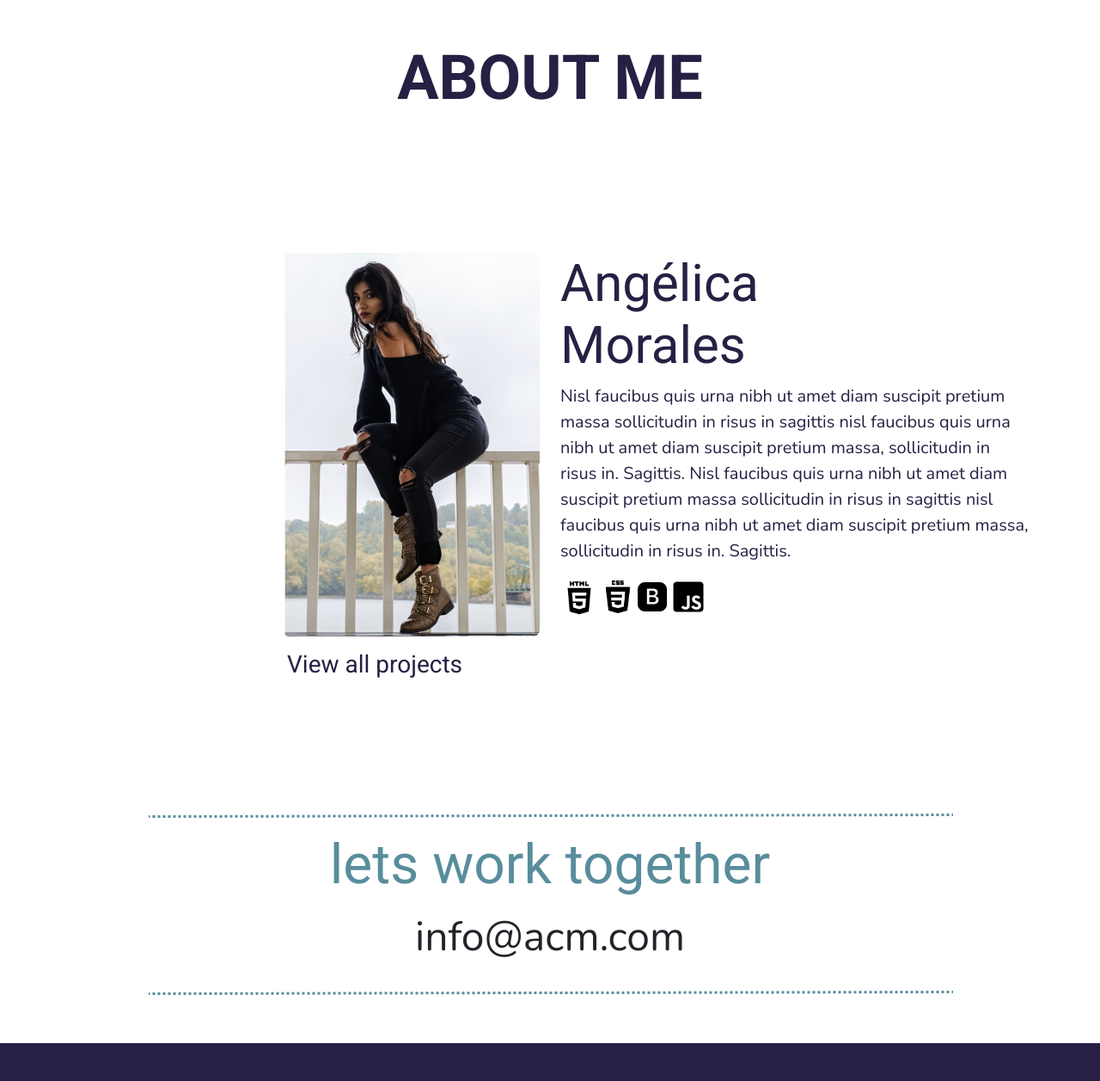
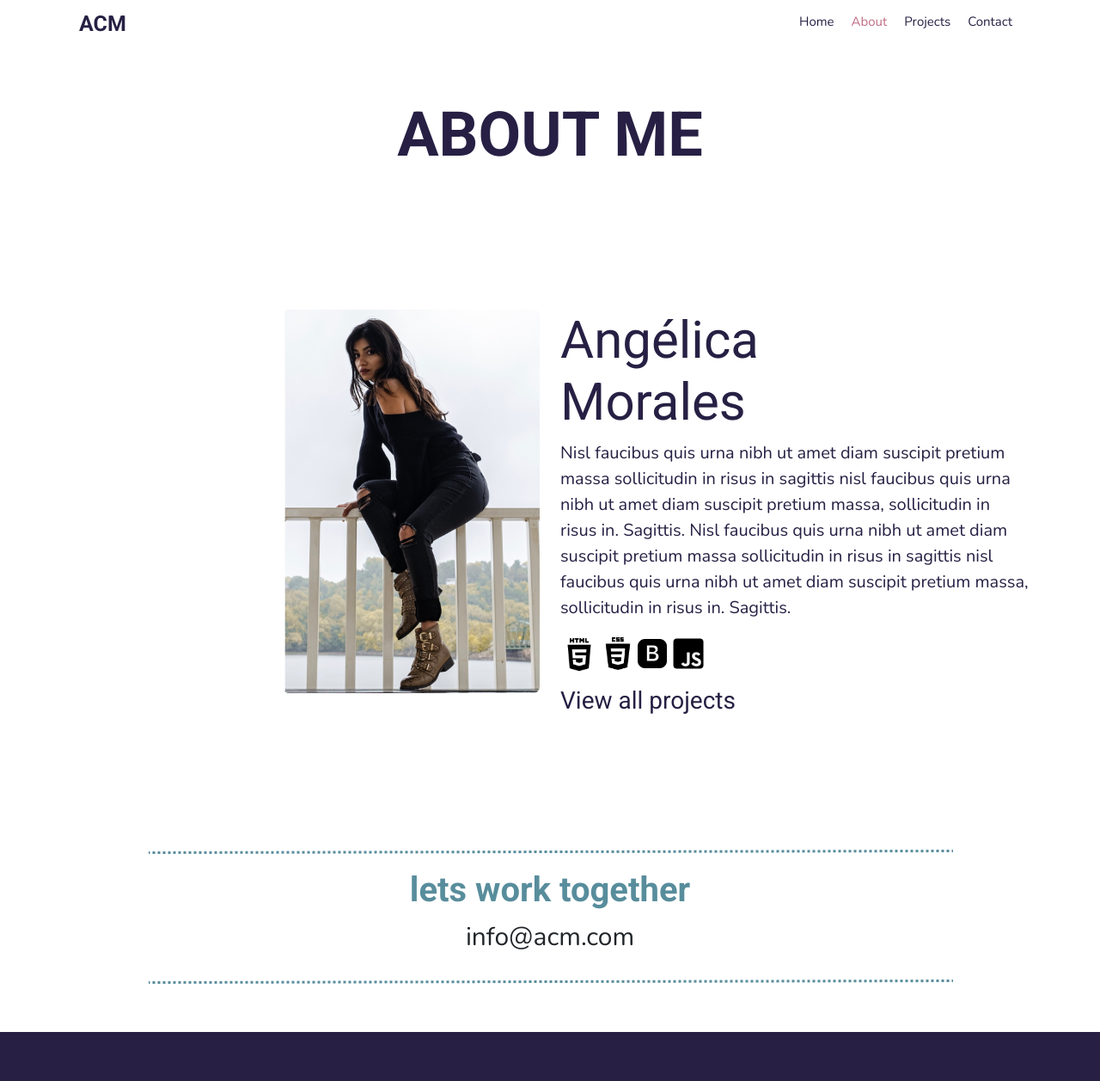
Before and after one commit to 000angelica/portfolio-project-ACM, a plain HTML site: page about-me/about-me.html in a window 1280 px wide. Shown: the top 1257 px of the page at 86% size. Drawn offline with nearby package versions, Linux system fonts and the light colour scheme.

Commit message:
about me nav and media

```diff
--- a/about-me/about-me-styles.css
+++ b/about-me/about-me-styles.css
@@ -1,3 +1,30 @@
+.nav-bar {
+}
+.initials {
+  color: var(--primary-color1);
+  line-height: 35px;
+  font-size: 25px;
+  font-family: var(--heading-font-family);
+  font-weight: bold;
+}
+nav,
+ul li {
+  display: inline;
+  padding: 10px;
+  margin: 0;
+  font-size: 15px;
+  font-family: var(--paragraph-font-family);
+  line-height: 10px;
+}
+nav a {
+  text-decoration: none;
+  color: var(--primary-color1);
+  transition: all 140ms ease-in-out;
+}
+nav a:hover,
+nav li.active a {
+  color: var(--primary-color3);
+}
 :root {
   --primary-color1: #272044;
   --primary-color2: #588d9c;
@@ -28,25 +55,26 @@
   font-family: var(--paragraph-font-family);
   font-size: 20px;
 }
-.view-All-Projects {
+.view-all-projects {
   font-family: var(--secondary-font-family);
+  transition: all 140ms ease-in-out;
 }
-.view-All-Projects:hover {
+.view-all-projects:hover {
   text-decoration: underline;
+  color: var(--primary-color3);
 }
 h3 {
   color: var(--primary-color2);
-  font-size: var(--64-font-size);
+  font-size: 40px;
   font-family: var(--heading-font-family);
 }
 p {
-  font-size: 48px;
+  font-size: 30px;
   font-family: var(--paragraph-font-family);
 }
 .fs-3 {
   margin-right: 90px;
 }
-
 .work-together {
   margin-top: 10px;
 }
@@ -87,7 +115,8 @@ h4 {
   }
   .selfie {
     width: 500px;
-    text-align: center;
+    display: flex;
+    justify-content: space-evenly;
   }
   .socials {
     margin: 0;
@@ -96,4 +125,12 @@ h4 {
     width: fit-content;
     text-align: center;
   }
+  .row {
+    display: flex;
+    justify-content: center;
+  }
+  h3,
+  .info {
+    font-size: 30px;
+  }
 }
--- a/about-me/about-me.html
+++ b/about-me/about-me.html
@@ -25,15 +25,41 @@
 </head>
 
 <body>
+    <div class="nav-bar">
+        <div class="container">
+            <nav class="row">
+                <div class="col-6 initials">
+                    ACM
+                </div>
+                <ul class=" col-6  d-flex justify-content-end">
+                    <li>
+                        <a href="/index.html">
+                            Home</a>
+                    </li>
+                    <li class="active">
+                        <a href="/about-me/about-me.html">
+                            About</a>
+                    </li>
+                    <li>
+                        <a href="/Projects/projects.html">
+                            Projects</a>
+                    </li>
+                    <li>
+                        <a href="/contact/contact.html">
+                            Contact</a>
+                    </li>
+                </ul>
+            </nav>
+        </div>
+    </div>
     <div>
-
         <div class="about-section text-center container">
             <h1 class="mt-5">ABOUT ME</h1>
             <div class="row">
                 <div class="col-6 text-end selfie">
                     <img src="/images/image.png" class="img-fluid" width="300" alt="full body image of women
                     ">
-                    <h2 class="view-All-Projects  fs-3 mt-3 mb-0">View all projects</h2>
+
                 </div>
 
                 <div class="col-6 text-start bio">
@@ -69,18 +95,18 @@
                         <span>
                             <img src="/images/js-icon.png" width="40px" alt="java script icon">
                         </span>
+                        <h2 class="view-all-projects fs-3 mt-3 mb-0">View all projects</h2>
                     </div>
                 </div>
-
             </div>
-
         </div>
         <div class="dots">
             <img src="/images/Line 15.png" alt="">
         </div>
         <div class="text-center work-together">
-            <h3>lets work together</h3>
-            <p> info@acm.com</p>
+            <semi-bold> </semi-bold>
+            <h3> <strong>lets work together</strong></h3>
+            <p class="info"> info@acm.com</p>
         </div>
         <div class="dots mt-2 mb-5">
             <img src="/images/Line 15.png" alt="">
@@ -113,10 +139,6 @@
 
     </div>
     </div>
-
-
-    </div>
-    </div>
 </body>
 
 </html>
```
